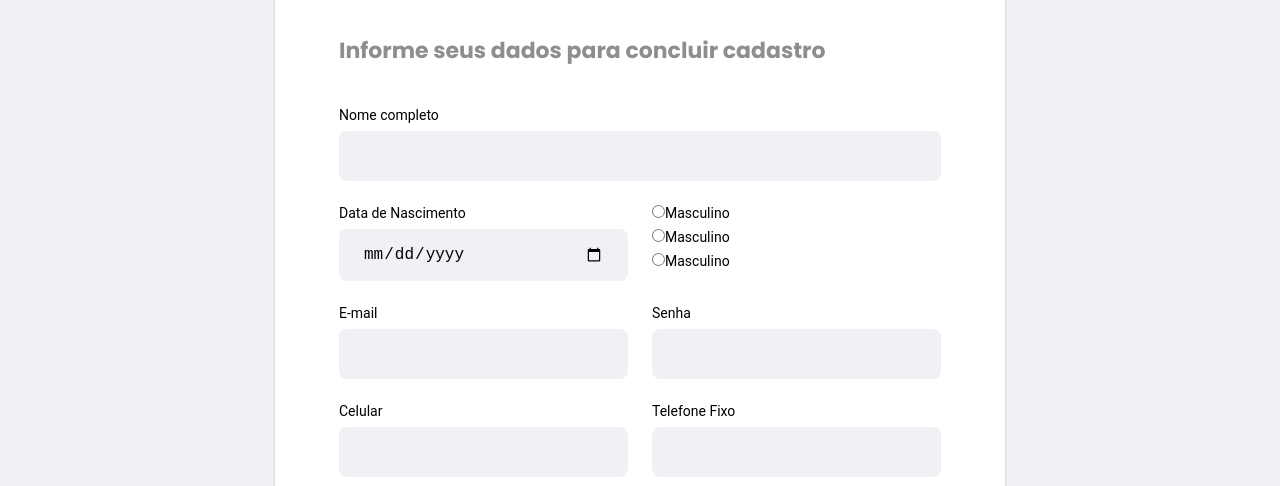
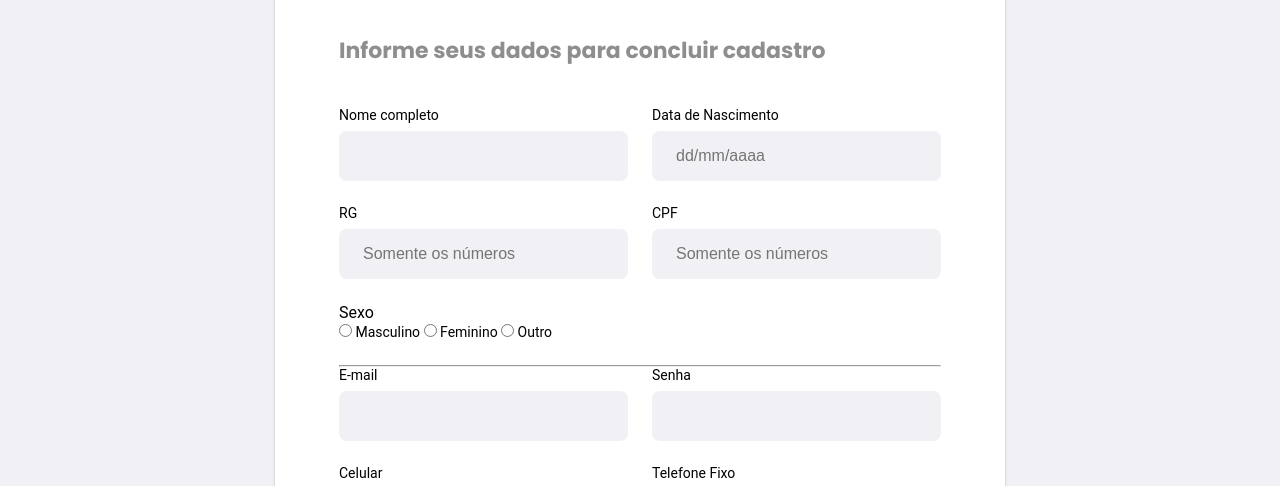
Before and after one commit to SrWess/NextLevelWeek, a website: page src/views/page-register.html in a window 1280 px wide. Shown: the part 303-789 px from the top of the page. Drawn offline with nearby package versions, Linux system fonts and the light colour scheme; files that its build step writes are made by us from their sources.

Commit message:
Criação página de registro

```diff
--- a/src/views/page-register.html
+++ b/src/views/page-register.html
@@ -21,21 +21,48 @@
         <h5>Informe seus dados para concluir cadastro</h5>
       </legend>
 
-      <div class="field">
-        <label for="nomeCompleto">Nome completo</label>
-        <input type="text" name="nomeCompleto" required="required">
+      <div class="field-group">
+        <div class="field">
+          <label for="nomeCompleto">Nome completo</label>
+          <input type="text" name="nomeCompleto" required="required">
+        </div>
+        <div class="field">
+          <label for="dataNasc">Data de Nascimento</label>
+          <input type="text" name="dataNasc" placeholder="dd/mm/aaaa" required="required">
+        </div>
       </div>
 
       <div class="field-group">
         <div class="field">
-          <label for="dataNasc">Data de Nascimento</label>
-          <input type="date" name="dataNasc" required="required">
+          <label for="rgUsuario">RG</label>
+          <input type="text" name="rgUsuario" placeholder="Somente os números" required="required">
         </div>
-        <div class="field inputRadio">
-          <label><input type="radio" name="genero" class="teste">Masculino</label>
-          <label><input type="radio" name="genero" class="teste">Masculino</label>
-          <label><input type="radio" name="genero" class="teste">Masculino</label>        </div>
+        <div class="field">
+          <label for="cpfUsuario">CPF</label>
+          <input type="text" name="cpfUsuario" placeholder="Somente os números" required="required">
+        </div>
       </div>
+
+      <div class="field">
+        <p>Sexo</p>
+        <div class="genero">
+
+          <label class="radio">
+            <input type="radio" name="sexo" value="Masculino">
+            Masculino
+          </label>
+          <label class="radio">
+            <input type="radio" name="sexo" value="Feminino">
+            Feminino
+          </label>
+          <label class="radio">
+            <input type="radio" name="sexo" value="Outro">
+            Outro
+          </label>
+        </div>
+      </div>
+
+      <hr class="lineForm">
 
       <div class="field-group">
         <div class="field">
@@ -52,6 +79,9 @@
         <div class="field">
           <label for="celular">Celular</label>
           <input type="text" name="celular" required="required">
+          <label class="checkbox-whatsApp">
+            <input type="checkbox" value="Sim">Esse número é do WhatsApp
+          </label>
         </div>
         <div class="field">
           <label for="telFixo">Telefone Fixo</label>
@@ -59,6 +89,9 @@
         </div>
       </div>
 
+      <label class="checkbox-termos">
+        <input type="checkbox" value="Sim"><strong>Eu concordo com os<a href="#">Termos de Uso *</a></strong>
+      </label>
       <button type="submit">Cadastrar</button>
     </fieldset>
 
```
